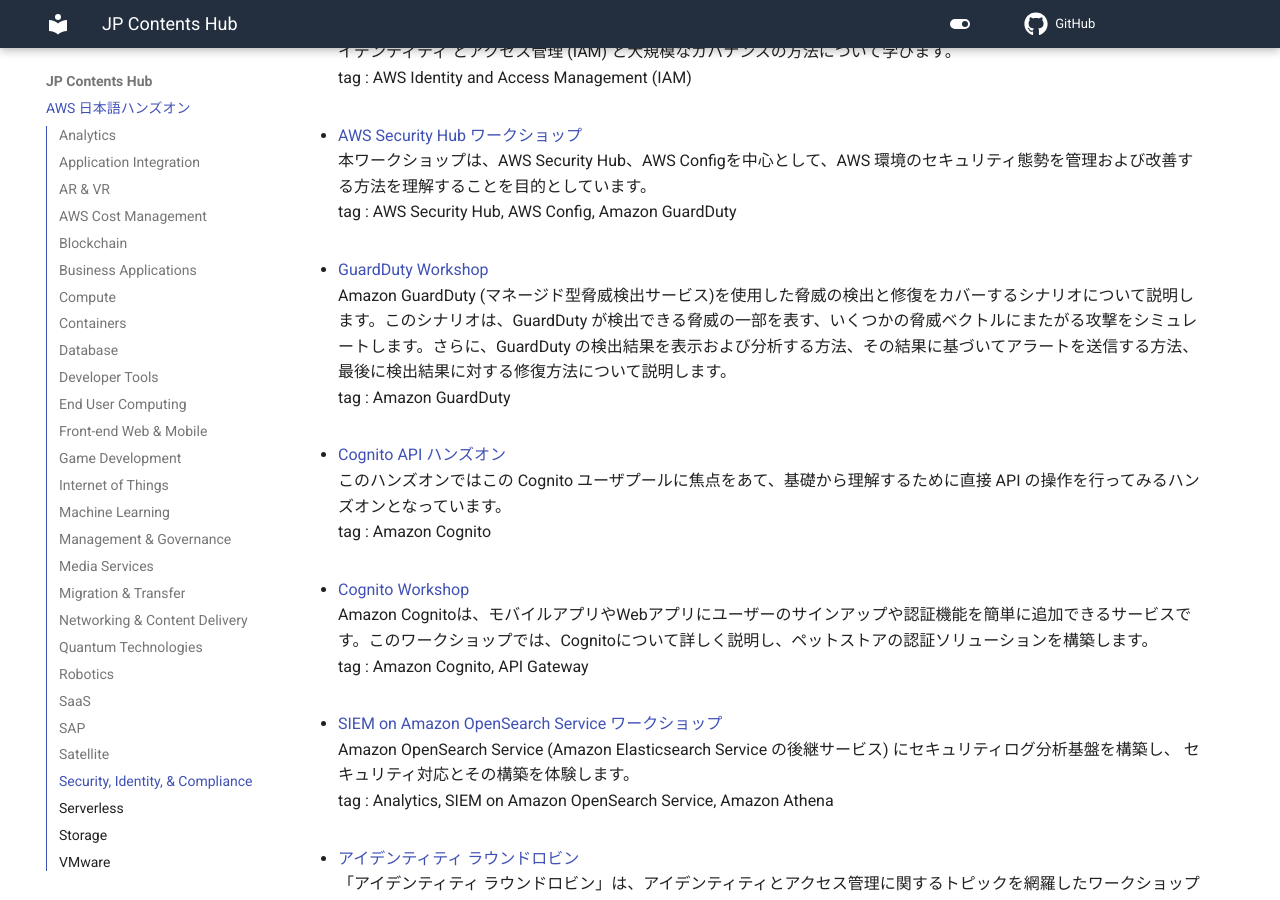
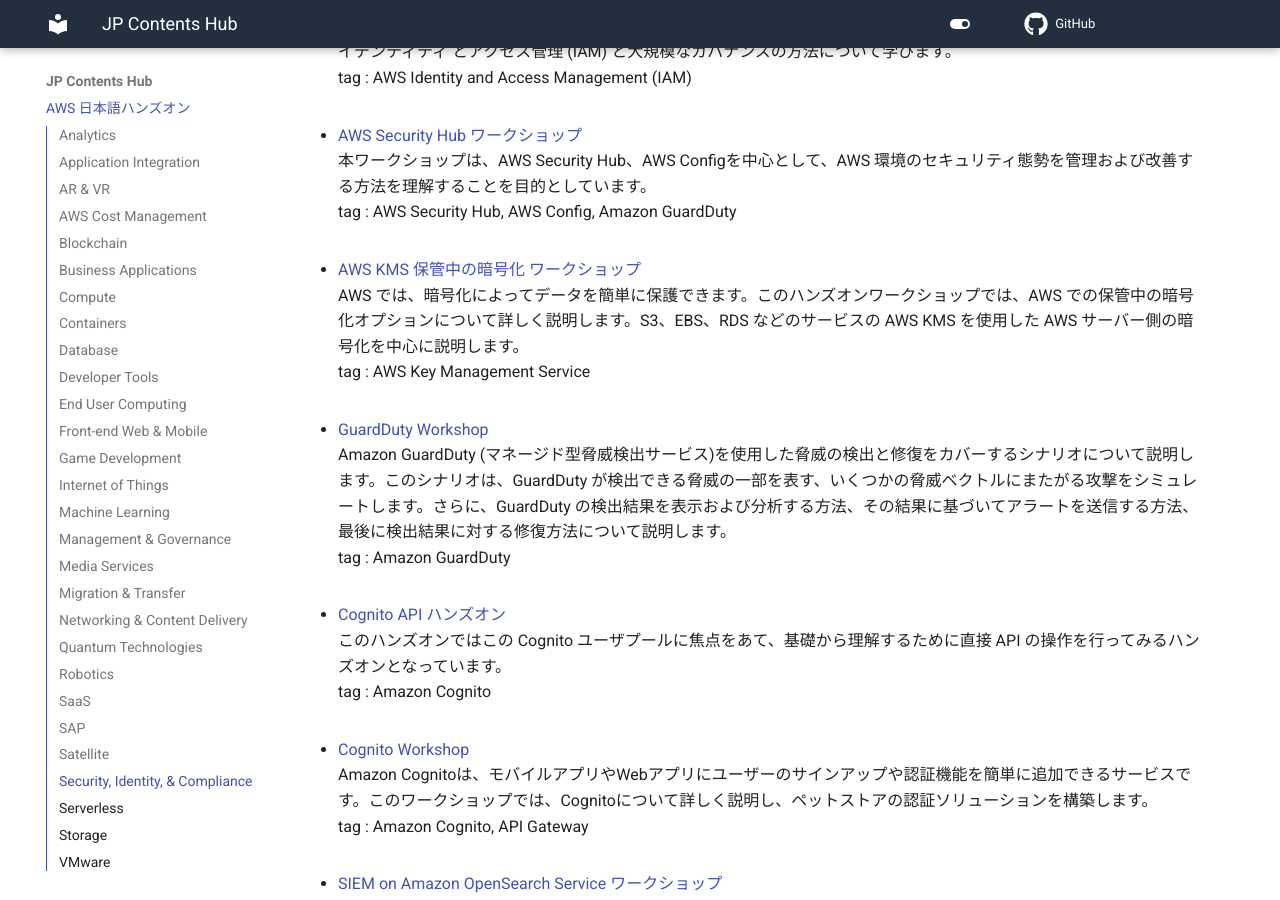
Before and after one commit to aws-samples/jp-contents-hub, an MkDocs documentation site: the page built from content/index.md, in a window 1280 px wide and 900 px high, scrolled down 31974 px. Built offline with MkDocs 1.6.1 and Material for MkDocs 9.7.7, drawn with Linux system fonts in a browser that asks for light colours; comment, search, counter and statistics services are not loaded.

Commit message:
add: 新規ハンズオンコンテンツ追加

```diff
--- a/content/index.md
+++ b/content/index.md
@@ -820,6 +820,10 @@
 本ワークショップは、AWS Security Hub、AWS Configを中心として、AWS 環境のセキュリティ態勢を管理および改善する方法を理解することを目的としています。
 tag : AWS Security Hub, AWS Config, Amazon GuardDuty
 
+- <a href="https://catalog.us-east-1.prod.workshops.aws/workshops/05f16f1a-0bbf-45a7-a304-4fcd7fca3d1f/ja-JP" target="_blank" onclick="sendClickCount()" onauxclick="sendClickCount()">AWS KMS 保管中の暗号化 ワークショップ</a>
+AWS では、暗号化によってデータを簡単に保護できます。このハンズオンワークショップでは、AWS での保管中の暗号化オプションについて詳しく説明します。S3、EBS、RDS などのサービスの AWS KMS を使用した AWS サーバー側の暗号化を中心に説明します。
+tag : AWS Key Management Service
+
 - <a href="https://d2h9aujg4hgxod.cloudfront.net/72704A00-FCD4-11EB-B3AC-898E20057A09/index.html" target="_blank" onclick="sendClickCount()" onauxclick="sendClickCount()">GuardDuty Workshop</a>
 Amazon GuardDuty (マネージド型脅威検出サービス)を使用した脅威の検出と修復をカバーするシナリオについて説明します。このシナリオは、GuardDuty が検出できる脅威の一部を表す、いくつかの脅威ベクトルにまたがる攻撃をシミュレートします。さらに、GuardDuty の検出結果を表示および分析する方法、その結果に基づいてアラートを送信する方法、最後に検出結果に対する修復方法について説明します。
 tag : Amazon GuardDuty
```
Also changed, not shown: README.md (+5 -0 lines).
